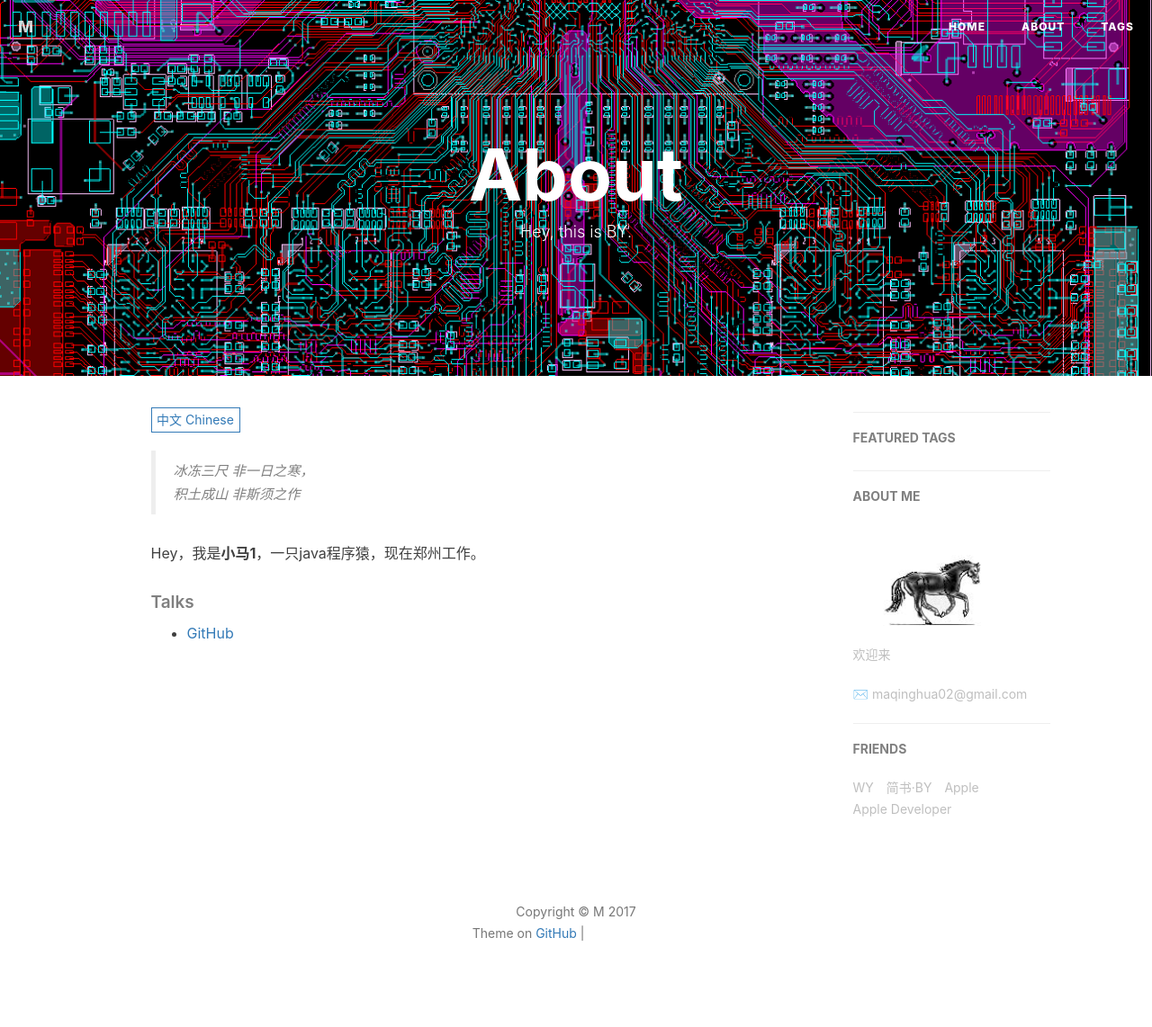
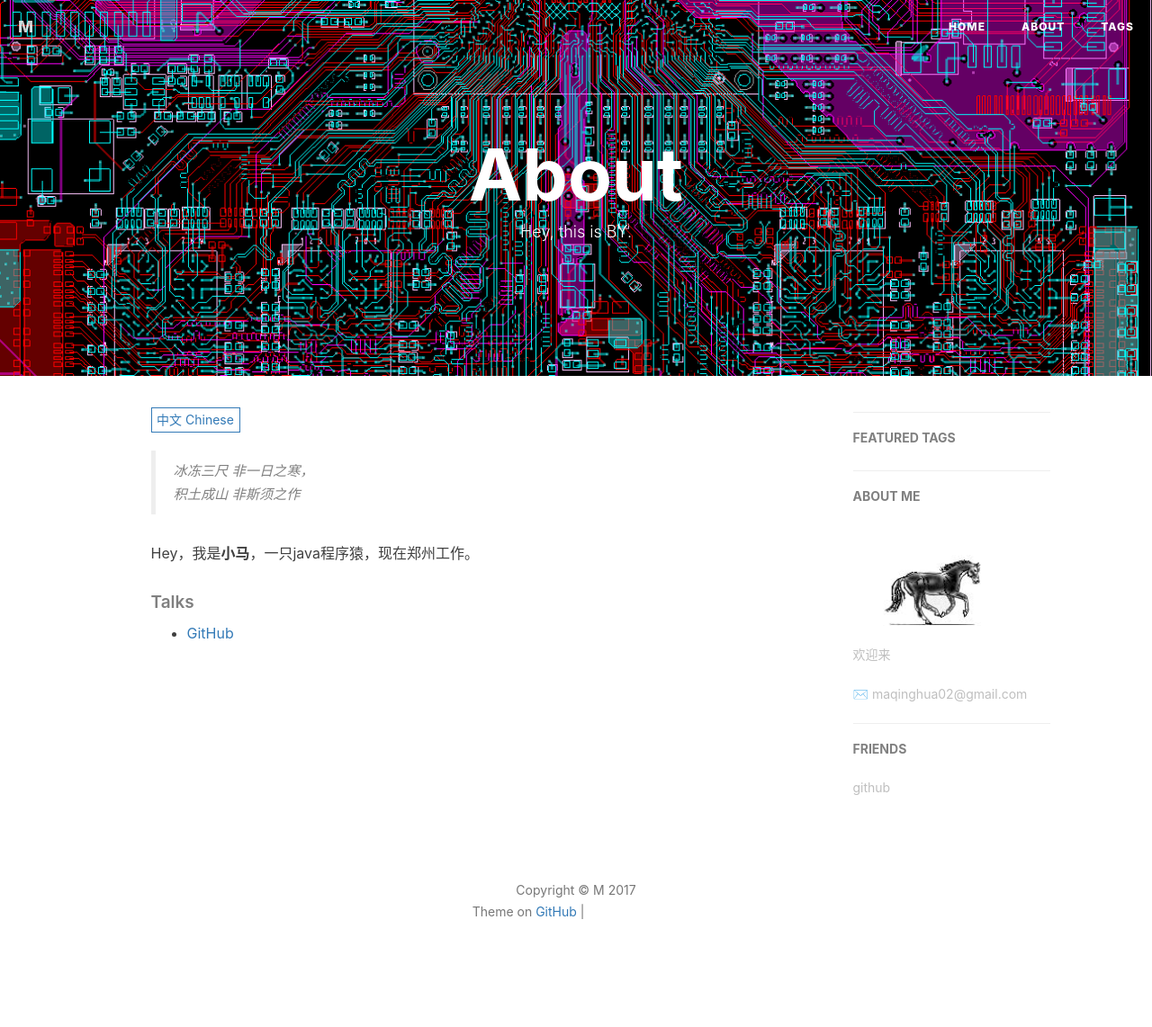
Before and after one commit to vanishma/vanishma.github.io, a Jekyll site: the page built from about.html, in a window 1280 px wide. Shown: the whole page at 90% size. Built offline with Jekyll 4.4.1, drawn with Linux system fonts in a browser that asks for light colours; nearby versions of some CDN libraries; comment, search, counter and statistics services are not loaded; after the commit the page ends 1118 px from its top, so only the background shows below that; grey boxes are pictures that could not be loaded.

Commit message:
修改昵称

```diff
--- a/_config.yml
+++ b/_config.yml
@@ -94,16 +94,7 @@ service-worker: true
 # Friends
 friends: [
     {
-        title: "WY",
-        href: "http://zhengwuyang.com"
-    },{
-        title: "简书·BY",
-        href: "http://www.jianshu.com/u/e71990ada2fd"
-    },{
-        title: "Apple",
-        href: "https://apple.com"
-    },{
-        title: "Apple Developer",
-        href: "https://developer.apple.com/"
+        title: "github",
+        href: "https://github.com/vanishma"
     }
 ]
--- a/about.html
+++ b/about.html
@@ -18,7 +18,7 @@ header-img: "img/post-bg-rwd.jpg"
     <blockquote><p>冰冻三尺 非一日之寒，<br>
     积土成山 非斯须之作</p></blockquote>
 
-    <p>Hey，我是<strong>小马1</strong>，一只java程序猿，现在郑州工作。</p>
+    <p>Hey，我是<strong>小马</strong>，一只java程序猿，现在郑州工作。</p>
 
     <!-- <p>这是我的利用 <a href="https://pages.github.com/">GitHub Pages</a> 与 <a href="http://jekyll.com.cn/">Jekyll</a> 搭建的 个人博客。我在GitHub主页<a href="https://github.com/qiubaiying">👉GitHub·BY</a> 与 简书主页<a href="https://http://www.jianshu.com/u/e71990ada2fd">👉BY</a>。</p>
 
@@ -95,67 +95,3 @@ header-img: "img/post-bg-rwd.jpg"
     // init
     _render();
 </script>
-
-
-
-{% if site.duoshuo_username %}
-<!-- 多说评论框 start -->
-<div class="comment">
-    <!-- This id is used for indexing my loss comments forcedly -->
-    <div class="ds-thread"
-    {% if site.duoshuo_username == "qiubaiying" %}
-        data-thread-id="0ee040117ec56f17aa7e2523d1eae19b"
-    {% else %}
-    <!-- U can just use this key generated to index comments at page about -->
-        data-thread-key="{{site.duoshuo_username}}/about"
-    {% endif %}
-
-    data-title="{{page.title}}"
-    data-url="{{site.url}}/about/"></div>
-</div>
-<!-- 多说评论框 end -->
-
-<!-- 多说公共JS代码 start (一个网页只需插入一次) -->
-<script type="text/javascript">
-    // dynamic User hacking by Hux
-    var _user = '{{site.duoshuo_username}}';
-
-    // duoshuo comment query.
-    var duoshuoQuery = {short_name: _user };
-    (function() {
-        var ds = document.createElement('script');
-        ds.type = 'text/javascript';ds.async = true;
-        ds.src = (document.location.protocol == 'https:' ? 'https:' : 'http:') + '//static.duoshuo.com/embed.js';
-        ds.charset = 'UTF-8';
-        (document.getElementsByTagName('head')[0]
-         || document.getElementsByTagName('body')[0]).appendChild(ds);
-    })();
-</script>
-<!-- 多说公共JS代码 end -->
-{% endif %}
-
-
-{% if site.disqus_username %}
-<!-- disqus 评论框 start -->
-<div class="comment">
-    <div id="disqus_thread" class="disqus-thread">
-
-    </div>
-</div>
-<!-- disqus 评论框 end -->
-
-<!-- disqus 公共JS代码 start (一个网页只需插入一次) -->
-<script type="text/javascript">
-    /* * * CONFIGURATION VARIABLES * * */
-    var disqus_shortname = "{{site.disqus_username}}";
-    var disqus_identifier = "{{site.disqus_username}}/{{page.url}}";
-    var disqus_url = "{{site.url}}{{page.url}}";
-
-    (function() {
-        var dsq = document.createElement('script'); dsq.type = 'text/javascript'; dsq.async = true;
-        dsq.src = '//' + disqus_shortname + '.disqus.com/embed.js';
-        (document.getElementsByTagName('head')[0] || document.getElementsByTagName('body')[0]).appendChild(dsq);
-    })();
-</script>
-<!-- disqus 公共JS代码 end -->
-{% endif %}
```
